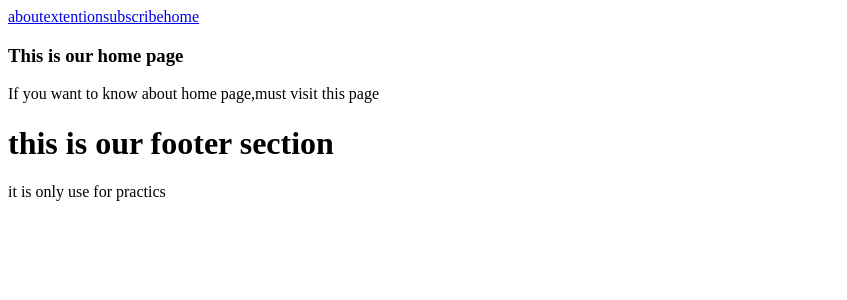
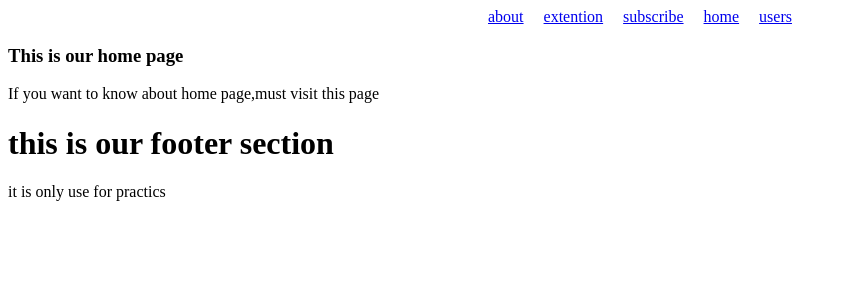
Before and after one commit to md1300/router-react, a React (Vite) app: page / in a window 1280 px wide. Shown: the top 300 px of the page, without its empty margins (0-847 px from the left). Built offline with nearby package versions, Linux system fonts and the light colour scheme.

Commit message:
style of navbar

```diff
--- a/src/components/header/Header.jsx
+++ b/src/components/header/Header.jsx
@@ -1,18 +1,16 @@
 import { Link } from "react-router-dom";
+import './header.css'
 
 
 
 const Header = () => {
     return (
-        <div>
+        <div className="navbar">
             <Link to="/about">about</Link>
             <Link to="/extention">extention</Link>
             <Link to="/subscribe">subscribe</Link>
             <Link to="/">home</Link>
-            {/* <a href="/about">about</a>
-            <a href="/extention">extention</a>
-            <a href="/subscribe">subscribe</a>
-            <a href="/">home</a> */}
+            <Link to="/users">users</Link>
 
 
         </div>
--- /dev/null
+++ b/src/components/header/header.css
@@ -0,0 +1,5 @@
+.navbar{
+    display: flex;
+    justify-content: center;
+    gap: 20px;
+}
--- /dev/null
+++ b/src/components/users/Users.jsx
@@ -0,0 +1,11 @@
+
+
+const Users = () => {
+    return (
+        <div>
+            <h1>connected users</h1>
+        </div>
+    );
+};
+
+export default Users;
--- a/src/main.jsx
+++ b/src/main.jsx
@@ -9,6 +9,7 @@ import Home from './components/home/Home';
 import About from './components/about/About';
 import Extention from './components/extention/Extention';
 import Subscribe from './components/subscribe/Subscribe';
+import Users from './components/users/Users';
 
 
 
@@ -29,6 +30,10 @@ const router = createBrowserRouter([
       {
         path:"/subscribe",
         element:<Subscribe></Subscribe>
+      },
+      {
+        path:"/users",
+        element:<Users></Users>
       }
 
     ]
```
